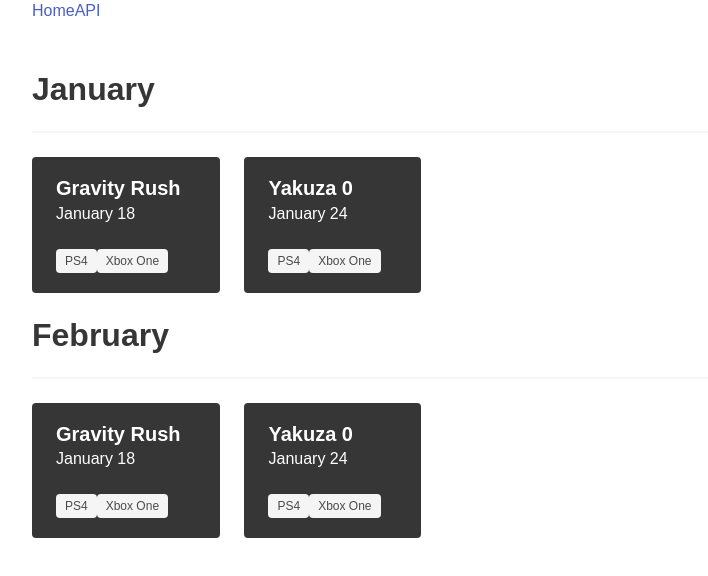
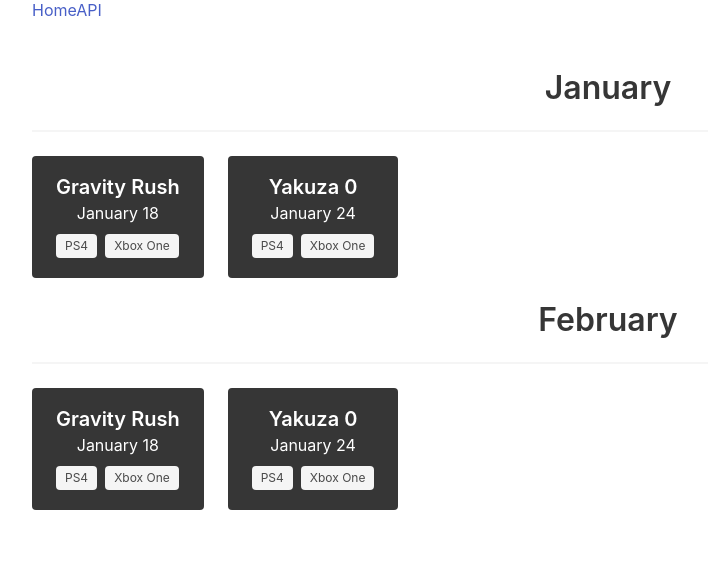
Before and after one commit to marcus-crane/vgdates-frontend, a React app: page / in a window 1280 px wide. Shown: the part 308-884 px from the top of the page, without its empty margins (32-740 px from the left). Built offline with nearby package versions, Linux system fonts and the light colour scheme.

Commit message:
Added some css tweaks

```diff
--- /dev/null
+++ b/src/Components/Game.css
@@ -0,0 +1,19 @@
+.notification {
+    padding-right: 1.5rem;
+}
+
+.title, .subtitle {
+    text-align: center;
+}
+
+.subtitle:not(:last-child) {
+    margin-bottom: .6rem;
+}
+
+span.tag {
+    margin-right: .5rem;
+}
+
+span.tag:last-child {
+    margin-right: 0;
+}
--- a/src/Components/Game.js
+++ b/src/Components/Game.js
@@ -1,13 +1,16 @@
 import React from 'react'
+import './Game.css'
 
 const Game = (props) => {
     return (
-        <div className="column is-narrow">
+        <div className="column is-narrow is-mobile">
             <div className="notification is-dark">
                 <h5 className="title is-5">{props.title}</h5>
                 <h6 className="subtitle is-6">{props.releaseDate}</h6>
-                <span className="tag">PS4</span>
-                <span className="tag">Xbox One</span>
+                <div className="platforms">
+                    <span className="tag">PS4</span>
+                    <span className="tag">Xbox One</span>
+                </div>
             </div>
         </div>
     )
--- a/src/index.css
+++ /dev/null
@@ -1,5 +0,0 @@
-body {
-  margin: 0;
-  padding: 0;
-  font-family: sans-serif;
-}
--- a/src/index.js
+++ b/src/index.js
@@ -1,7 +1,6 @@
 import React from 'react';
 import ReactDOM from 'react-dom';
 import App from './Components/App';
-import './index.css';
 
 ReactDOM.render(
   <App />,
```
Also changed, not shown: src/Components/App.css (deleted, +0 -14 lines).
